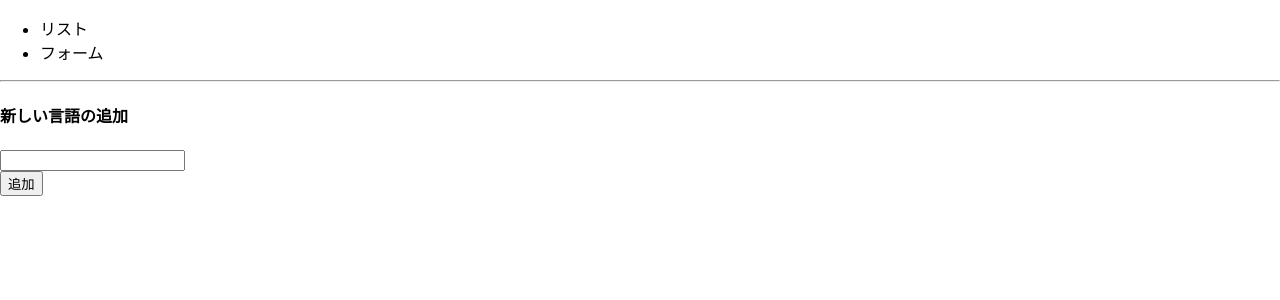
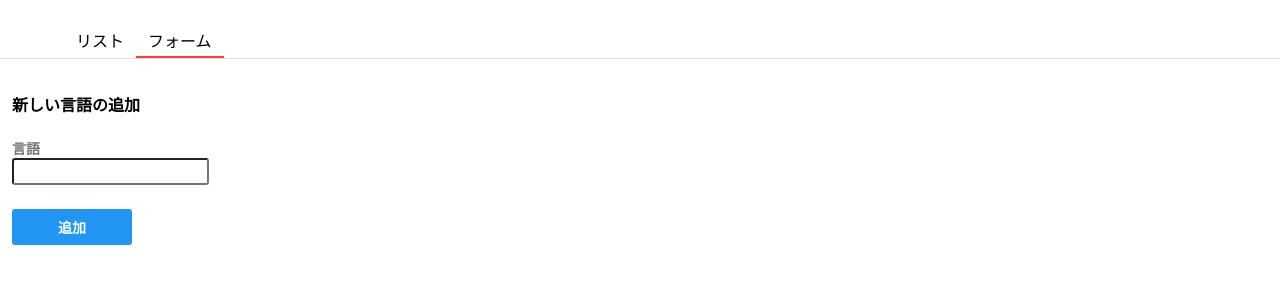
Before and after one commit to yuuttana1223/yassun-react-tutorial, a React (Create React App) app: page / in a window 1280 px wide. Both pictures are taken after a click on the item "フォーム". Shown: the top 300 px of the page. Built offline with nearby package versions, Linux system fonts and the light colour scheme.

Commit message:
[Finish] 7章styled components

```diff
--- a/package.json
+++ b/package.json
@@ -9,6 +9,7 @@
     "react": "^17.0.2",
     "react-dom": "^17.0.2",
     "react-scripts": "4.0.3",
+    "styled-components": "^5.3.1",
     "web-vitals": "^1.0.1"
   },
   "scripts": {
--- a/src/App.js
+++ b/src/App.js
@@ -1,21 +1,31 @@
-import { useEffect, useState } from "react";
-import { getLanguages } from "./const/languages";
+import { useState } from "react";
+import styled from "styled-components";
 import { Form } from "./Form";
 import { List } from "./List";
+
+const SHeader = styled.header`
+  display: flex;
+  justify-content: space-between;
+  padding: 24px 64px 0;
+  border-bottom: 1px solid #e0e0e0;
+`;
+
+const SHeaderUl = styled.ul`
+  display: flex;
+  margin: 0;
+  padding: 0;
+`;
+
+const SHeaderLi = styled.li`
+  list-style: none;
+  padding: 4px 12px;
+  cursor: pointer;
+  border-bottom: ${(props) => (props.focused ? "2px solid #f44336" : "none")};
+`;
 
 function App() {
   const [tab, setTab] = useState("list");
   const [langs, setLangs] = useState([]);
-
-  useEffect(() => {
-    console.log("App.js: useEffect");
-    fetchLaguages();
-  }, []);
-
-  const fetchLaguages = async () => {
-    const languages = await getLanguages();
-    setLangs(languages);
-  };
 
   const addLang = (lang) => {
     setLangs([...langs, lang]);
@@ -24,13 +34,16 @@ function App() {
 
   return (
     <div>
-      <header>
-        <ul>
-          <li onClick={() => setTab("list")}>リスト</li>
-          <li onClick={() => setTab("form")}>フォーム</li>
-        </ul>
-      </header>
-      <hr />
+      <SHeader>
+        <SHeaderUl>
+          <SHeaderLi focused={tab === "list"} onClick={() => setTab("list")}>
+            リスト
+          </SHeaderLi>
+          <SHeaderLi focused={tab === "form"} onClick={() => setTab("form")}>
+            フォーム
+          </SHeaderLi>
+        </SHeaderUl>
+      </SHeader>
       {tab === "list" ? (
         <List langs={langs} />
       ) : (
--- a/src/Form.js
+++ b/src/Form.js
@@ -1,4 +1,31 @@
 import { useState } from "react";
+import styled from "styled-components";
+import { SButton } from "./components/button";
+
+const SContainer = styled.div`
+  padding: 12px;
+`;
+
+const SLabel = styled.label`
+  display: flex;
+  color: #757575;
+  font-size: 14px;
+  font-weight: bold;
+`;
+
+const SInput = styled.input`
+  border-radius: 3px;
+  padding: 4px 8px;
+  border-end-end-radius: 1px solid black;
+`;
+
+const SButtonContainer = styled.div`
+  margin-top: 24px;
+`;
+
+const SFormButton = styled(SButton)`
+  width: 120px;
+`;
 
 export const Form = ({ onAddLang }) => {
   const [text, setText] = useState("");
@@ -8,20 +35,21 @@ export const Form = ({ onAddLang }) => {
     onAddLang(text);
   };
   return (
-    <div>
+    <SContainer>
       <h4>新しい言語の追加</h4>
       <form onSubmit={submitForm}>
         <div>
-          <input
+          <SLabel>言語</SLabel>
+          <SInput
             type="text"
             value={text}
             onChange={(e) => setText(e.target.value)}
           />
         </div>
-        <div>
-          <button>追加</button>
-        </div>
+        <SButtonContainer>
+          <SFormButton>追加</SFormButton>
+        </SButtonContainer>
       </form>
-    </div>
+    </SContainer>
   );
 };
--- a/src/List.js
+++ b/src/List.js
@@ -1,19 +1,23 @@
-import { useEffect } from "react";
+import styled from "styled-components";
+
+const SContainer = styled.div`
+  padding: 12px 64px;
+`;
+
+const SListItem = styled.div`
+  padding: 8px 16px;
+
+  &:nth-of-type(n + 2) {
+    border-top: 1px solid #d9e8de;
+  }
+`;
 
 export const List = ({ langs }) => {
-  useEffect(() => {
-    console.log("List.js: useEffect");
-
-    return () => {
-      console.log("List.js: useEffect: unmount");
-    };
-  }, []);
-
   return (
-    <div>
+    <SContainer>
       {langs.map((lang, index) => (
-        <div key={index}>{lang}</div>
+        <SListItem key={index}>{lang}</SListItem>
       ))}
-    </div>
+    </SContainer>
   );
 };
--- /dev/null
+++ b/src/components/button.js
@@ -0,0 +1,13 @@
+import styled from "styled-components";
+
+export const SButton = styled.button`
+  border: none;
+  border-radius: 3px;
+  background-color: #2196f3;
+  padding: 8px 16px;
+  min-width: 100px;
+  font-size: 14px;
+  font-weight: bold;
+  color: white;
+  cursor: pointer;
+`;
```
Also changed, not shown: 1 other file (tests, documents, lock files or other folders).
